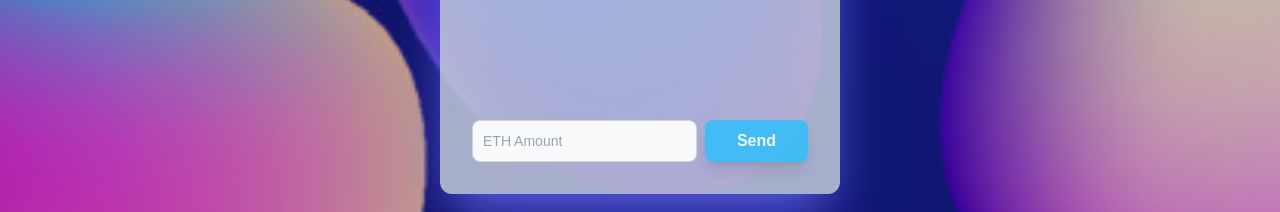
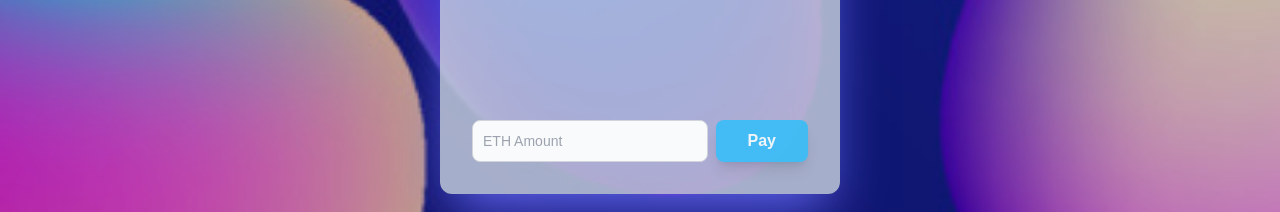
Before and after one commit to apariciodevs/defiUI-w3pay, a Next.js app: page / in a window 1280 px wide. Shown: the part 2120-2332 px from the top of the page. Built offline with nearby package versions, Linux system fonts and the light colour scheme.

Commit message:
navbar bg

```diff
--- a/components/Navbar.jsx
+++ b/components/Navbar.jsx
@@ -37,7 +37,7 @@ const Navbar = () => {
     </div>
     <div>
           {/* Mobile Nav */}
-          <nav className={nav ? 'flex flex-col items-center justify-center w-screen space-y-3 text-xl bg-slate-200/40 text-slate-50 sm:hidden' : ' flex-col items-center justify-center w-screen space-y-3 text-lg bg-slate-200/40 text-slate-50 hidden' }>
+          <nav className={nav ? 'flex flex-col items-center justify-center w-screen space-y-3 text-xl bg-slate-800/20 text-slate-50 sm:hidden' : ' flex-col items-center justify-center w-screen space-y-3 text-lg bg-slate-200/40 text-slate-50 hidden' }>
         <Link href="#home"><a className="w-screen py-2 text-center transition duration-200 cursor-pointer hover:text-sky-400 hover:bg-sky-400/20">Home</a></Link>
         <Link href="#pay"><a className="w-screen py-2 text-center transition duration-200 cursor-pointer hover:text-sky-400 hover:bg-sky-400/20">Pay</a></Link>
         <Link href="#transfer"><a className="w-screen py-2 text-center transition duration-200 cursor-pointer hover:text-sky-400 hover:bg-sky-400/20">Transfer</a></Link>
--- a/components/Pay.jsx
+++ b/components/Pay.jsx
@@ -38,7 +38,7 @@ const PayUI = () => {
               required
             />
             <button className="px-8 py-2 font-bold rounded-lg shadow-lg l hover:text-slate-100 hover:bg-indigo-400/70 text-slate-100 bg-sky-400/90 hover:shadow-indigo-500 hover:scale-110 ">
-              Send
+              Pay
             </button>
           </div>
         </div>
--- a/styles/globals.css
+++ b/styles/globals.css
@@ -55,11 +55,9 @@ a {
 
 .neumorphismShadow:active {
   animation: press 0.2s 1 linear;
+  background: linear-gradient(145deg, #b7c0cb, #d9e4f1);
   box-shadow:  12px 12px 28px #8a9199,
              -12px -12px 28px #ffffff
-
-
-
 }
 
 @keyframes press {
```
